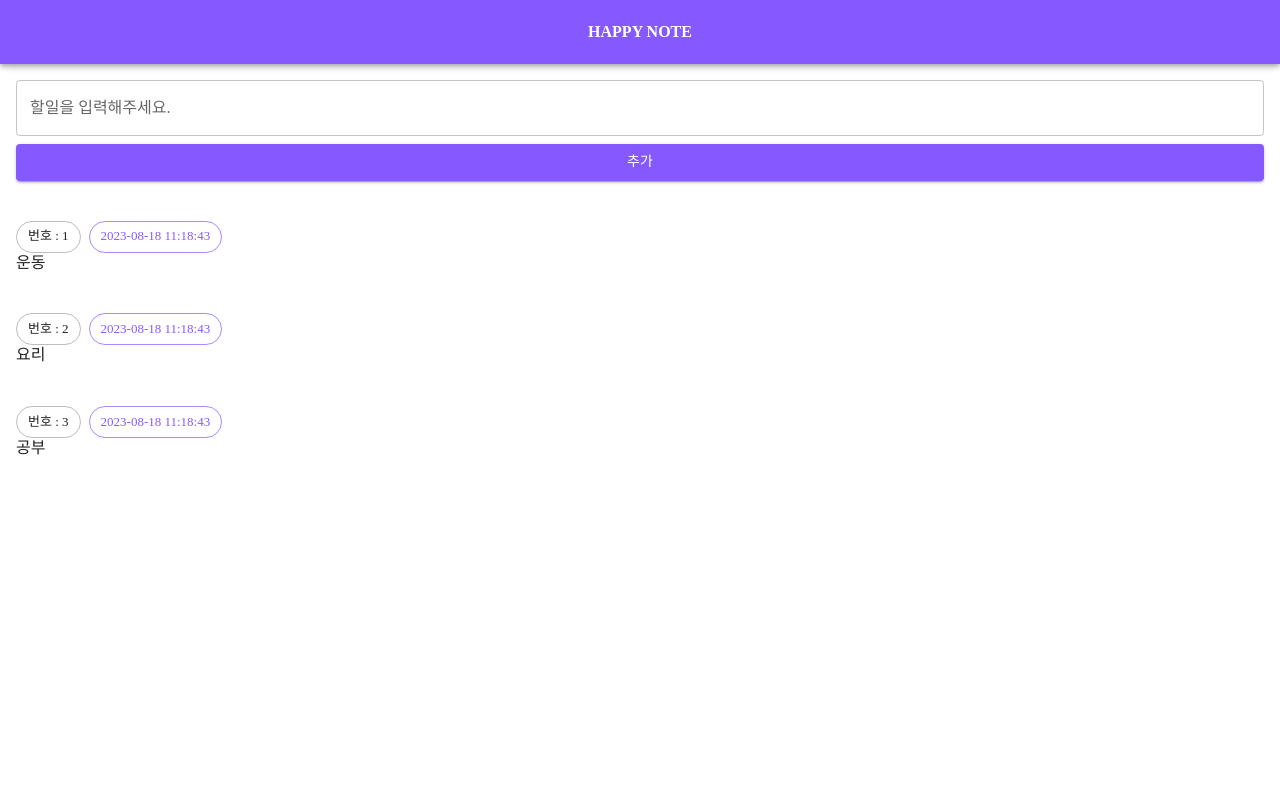
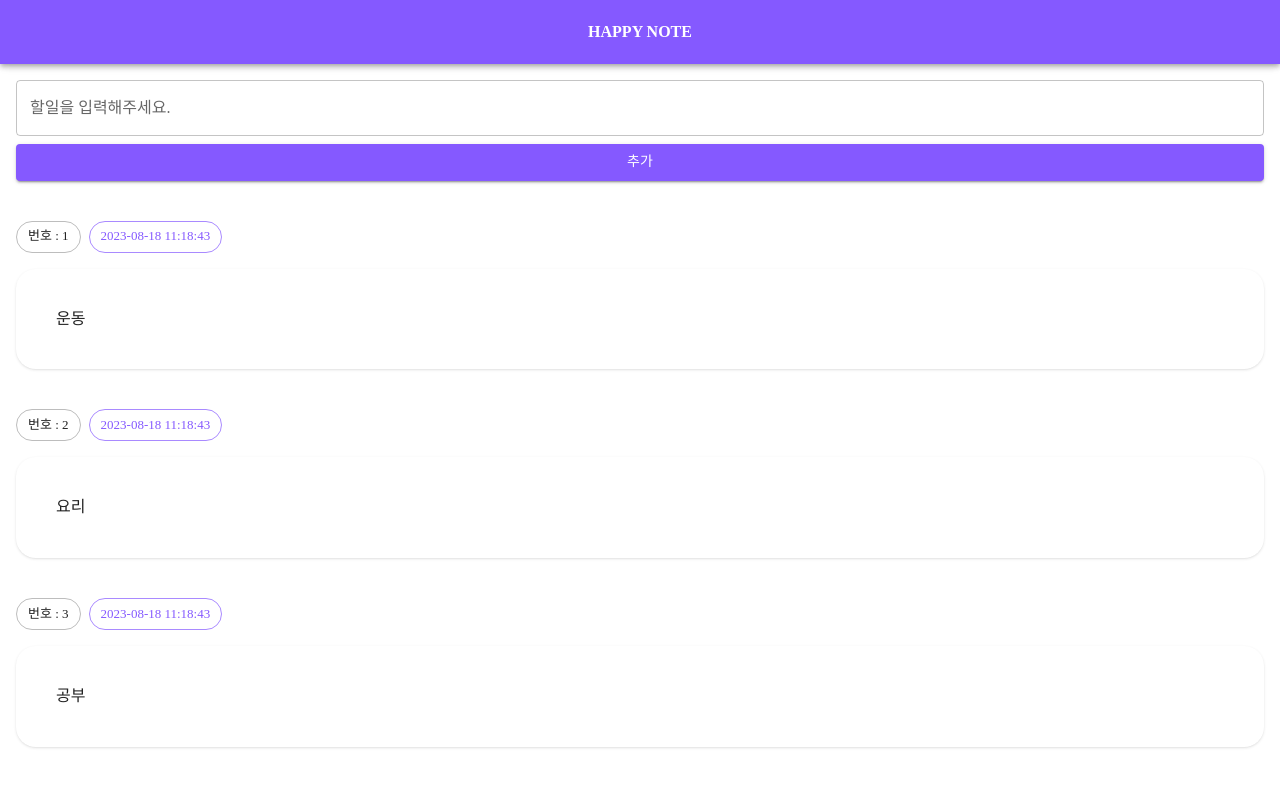
Before and after one commit to NewBean0312/react-test, a React (Create React App) app: page / in a window 1280 px wide. Shown: the top 786 px of the page. Built offline with nearby package versions, Linux system fonts and the light colour scheme; a web font is replaced by a local one.

Commit message:
할 일 리스트 꾸미기, 본문 꾸미기

```diff
--- a/src/App.js
+++ b/src/App.js
@@ -95,7 +95,7 @@ function App() {
                 <Chip label={`번호 : ${todo.id}`} variant="outlined" />
                 <Chip label={todo.regDate} variant="outlined" color="primary" />
               </div>
-              <div>{todo.content}</div>
+              <div className="mt-4 p-10 shadow rounded-[20px]">{todo.content}</div>
             </li>
           ))}
         </ul>
```
